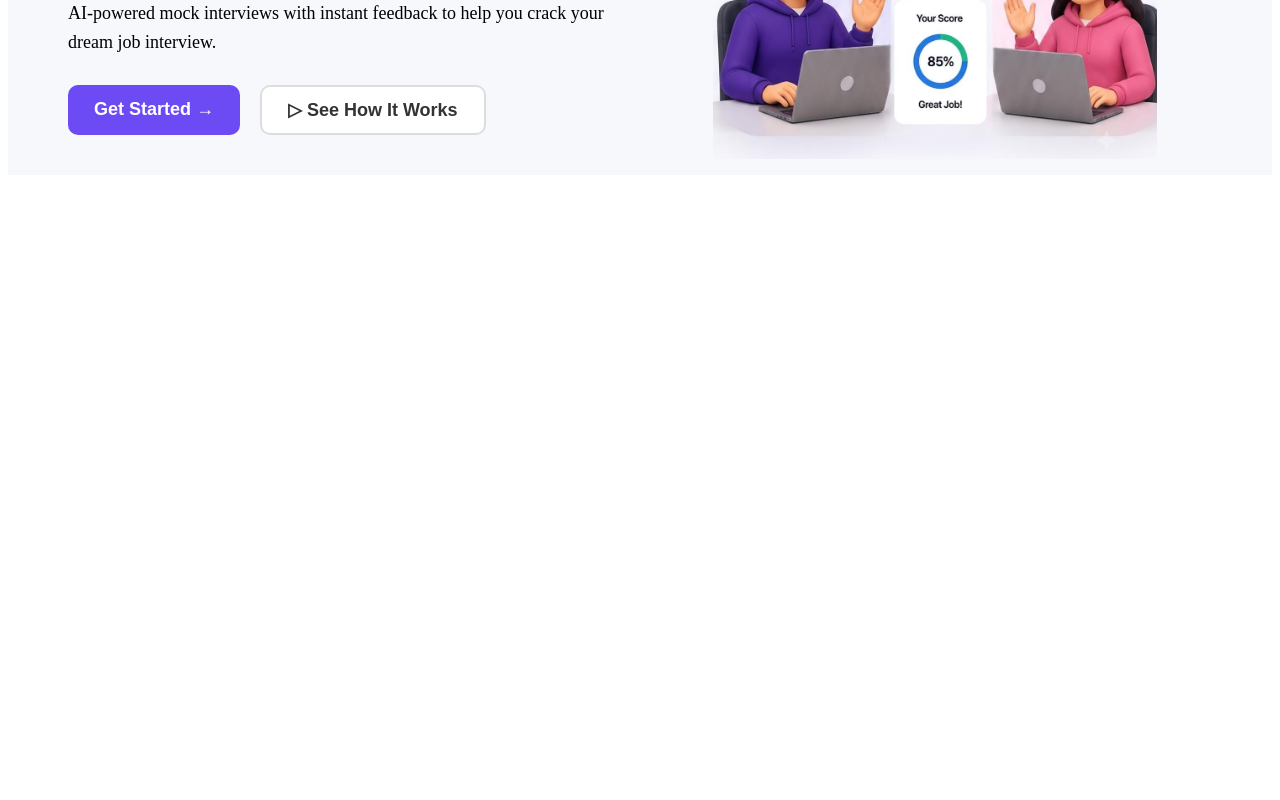
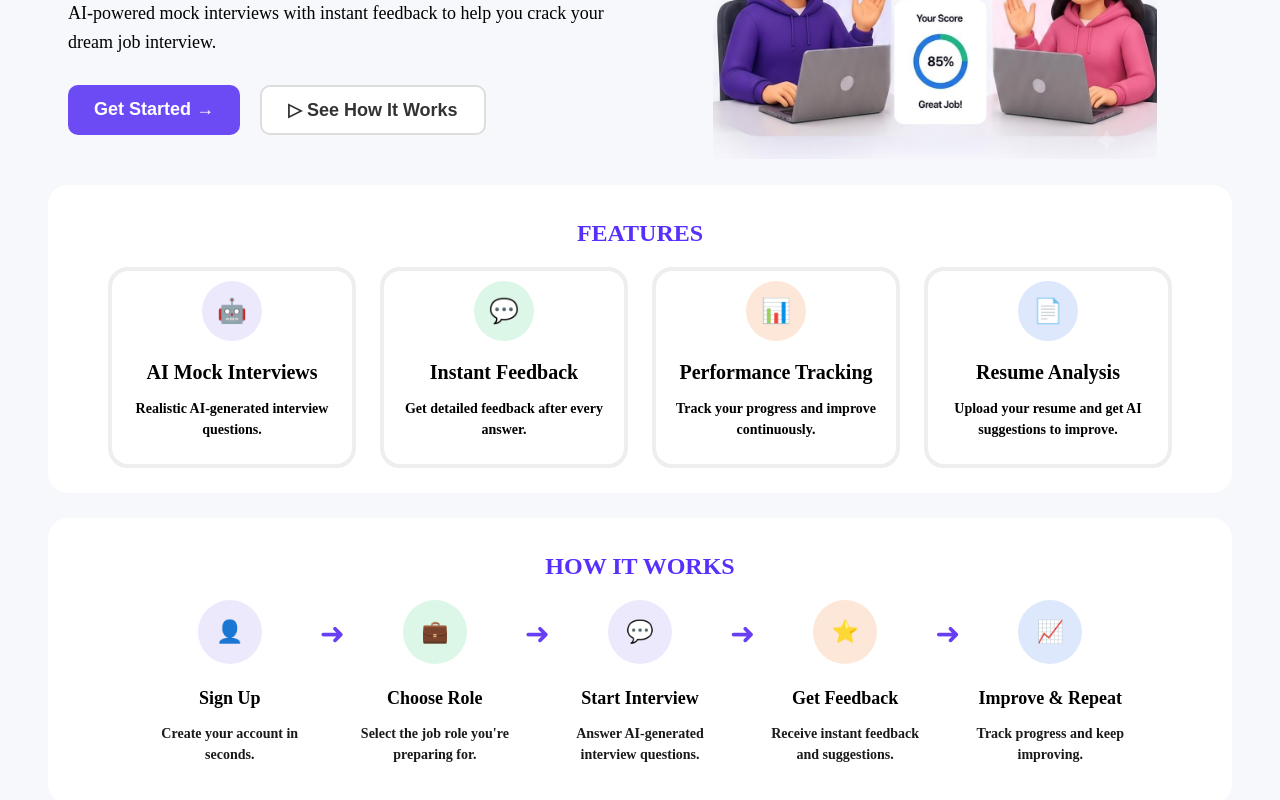
Before and after one commit to shravya-techcodes/MockMate---AI-Interview-Application, a React (Vite) app: page / in a window 1280 px wide. Shown: the part 308-1108 px from the top of the page. Before the commit the page ends 800 px from the top, so only its background shows below. Built offline with nearby package versions, Linux system fonts and the light colour scheme; the HTML template or start-up script is replaced by a standard one.

Commit message:
Updated the Landing page with Features section

```diff
--- a/src/App.css
+++ b/src/App.css
@@ -0,0 +1,3 @@
+body{
+     background-color: #f7f8fc;
+}
--- a/src/App.jsx
+++ b/src/App.jsx
@@ -1,3 +1,4 @@
+import "./App.css";
 import LandingPage from "./Pages/LandingPage";
 import React from 'react'
 
--- /dev/null
+++ b/src/MyComponents/Features.jsx
@@ -0,0 +1,36 @@
+import "../Styles/Features.css";
+import React from 'react'
+
+export default function Features() {
+  return (
+    <section className="features">
+        <h1 className="section-label">FEATURES</h1>
+
+        <div className="features-grid">
+            <div className="feature-card">
+                <div className="feature-icon icon-purple">🤖</div>
+                <h3>AI Mock Interviews</h3>
+                <p>Realistic AI-generated interview questions.</p>
+            </div>
+
+            <div className="feature-card">
+                <div className="feature-icon icon-green">💬</div>
+                <h3>Instant Feedback</h3>
+                <p>Get detailed feedback after every answer.</p>
+            </div>
+
+            <div className="feature-card">
+                <div className="feature-icon icon-orange">📊</div>
+                <h3>Performance Tracking</h3>
+                <p>Track your progress and improve continuously.</p>
+            </div>
+
+            <div className="feature-card">
+                <div className="feature-icon icon-blue">📄</div>
+                <h3>Resume Analysis</h3>
+                <p>Upload your resume and get AI suggestions to improve.</p>
+            </div>
+        </div>
+    </section>
+  )
+}
--- /dev/null
+++ b/src/MyComponents/Working.jsx
@@ -0,0 +1,60 @@
+import "../Styles/Working.css";
+import React from 'react'
+
+export default function Working() {
+  return (
+    <section className="how-it-works">
+        <h1 className="section-label">HOW IT WORKS</h1>
+
+    <div className="steps">
+        <div className="step">
+            <div className="step-icon icon-purple">
+                👤
+            </div>
+            <h4>Sign Up</h4>
+            <p>Create your account in seconds.</p>
+        </div>
+
+        <div className="arrow">➜</div>
+
+        <div className="step">
+            <div className="step-icon icon-green">
+                💼
+            </div>
+            <h4>Choose Role</h4>
+            <p>Select the job role you're preparing for.</p>
+        </div>
+
+        <div className="arrow">➜</div>
+
+        <div className="step">
+            <div className="step-icon icon-purple">
+                💬
+            </div>
+            <h4>Start Interview</h4>
+            <p>Answer AI-generated interview questions.</p>
+        </div>
+
+        <div className="arrow">➜</div>
+
+        <div className="step">
+            <div className="step-icon icon-orange">
+                ⭐
+            </div>
+            <h4>Get Feedback</h4>
+            <p>Receive instant feedback and suggestions.</p>
+        </div>
+
+        <div className="arrow">➜</div>
+
+        <div className="step">
+            <div className="step-icon icon-blue">
+                📈
+            </div>
+            <h4>Improve & Repeat</h4>
+            <p>Track progress and keep improving.</p>
+        </div>
+    </div>
+    </section>
+  )
+}
--- a/src/Pages/LandingPage.jsx
+++ b/src/Pages/LandingPage.jsx
@@ -1,5 +1,7 @@
 import Navbar from "../MyComponents/Navbar";
 import Hero from "../MyComponents/Hero";
+import Features from "../MyComponents/Features";
+import Working from "../MyComponents/Working";
 
 import React from 'react'
 
@@ -8,6 +10,8 @@ export default function LandingPage() {
     <>
     <Navbar />
     <Hero />
+    <Features />
+    <Working />
     </>
   )
 }
--- /dev/null
+++ b/src/Styles/Features.css
@@ -0,0 +1,60 @@
+.section-label {
+  text-align: center;
+  color: #582ffc;
+  font-weight: 700;
+  margin-bottom: 20px;
+}
+
+/* Features Section */
+.features {
+  background: #fff;
+  padding: 25px 60px;
+  margin: 10px 40px;
+  border-radius: 20px;
+}
+
+.features-grid {
+  display: flex;
+  justify-content: space-between;
+  gap: 24px;
+  flex-wrap: wrap;
+}
+
+.feature-card {
+  flex: 1;
+  min-width: 200px;
+  text-align: center;
+  padding: 10px;
+  border: 4px solid #eee;
+  border-radius: 20px;
+}
+
+.feature-icon {
+  width: 60px;
+  height: 60px;
+  border-radius: 50%;
+  display: flex;
+  align-items: center;
+  justify-content: center;
+  font-size: 24px;
+  margin: 0 auto 20px;
+}
+
+.icon-purple { background: #ece9fd; }
+.icon-green { background: #dcf6e8; }
+.icon-orange { background: #fde7d8; }
+.icon-blue { background: #dde8fd; }
+
+.feature-card h3 {
+  font-size: 20px;
+  font-weight: 700;
+  margin-bottom: 10px;
+  color: black
+}
+
+.feature-card p {
+  font-size: 14px;
+  color: black;
+  font-weight: bold;
+  line-height: 1.5;
+}
--- /dev/null
+++ b/src/Styles/Working.css
@@ -0,0 +1,52 @@
+.how-it-works {
+  background: #fff;
+  padding: 25px 60px;
+  margin: 25px 40px;
+  border-radius: 20px;
+  text-align: center;
+}
+
+.steps {
+  display: flex;
+  align-items: flex-start;
+  justify-content: center;
+  gap: 10px;
+  flex-wrap: wrap;
+}
+
+.step {
+  max-width: 160px;
+  position: relative;
+}
+
+.step-icon {
+  width: 64px;
+  height: 64px;
+  border-radius: 50%;
+  display: flex;
+  align-items: center;
+  justify-content: center;
+  font-size: 22px;
+  margin: 0 auto 14px;
+  position: relative;
+}
+
+.step h4 {
+  font-size: 18px;
+  font-weight: 800;
+  margin-bottom: 8px;
+  color: black;
+}
+
+.step p {
+  font-size: 14px;
+  color: #1a1a1a;
+  font-weight:600;
+  line-height: 1.5;
+}
+
+.arrow {
+  color: #683ef3;
+  font-size: 30px;
+  margin-top: 1.5%;
+}
```
